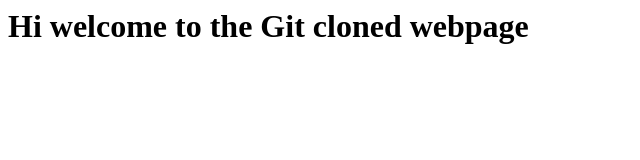
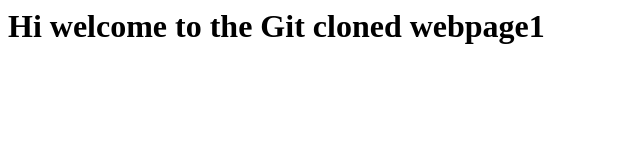
Before and after one commit to atishambavane/webpages-1, a plain HTML site: page index.html in a window 1280 px wide. Shown: the full height of the page, 0-640 px from the left. Drawn offline with Linux system fonts and the light colour scheme.

Commit message:
Update index.html

```diff
--- a/index.html
+++ b/index.html
@@ -1 +1 @@
-<h1>Hi welcome to the Git cloned webpage</h1>
+<h1>Hi welcome to the Git cloned webpage1</h1>
```
